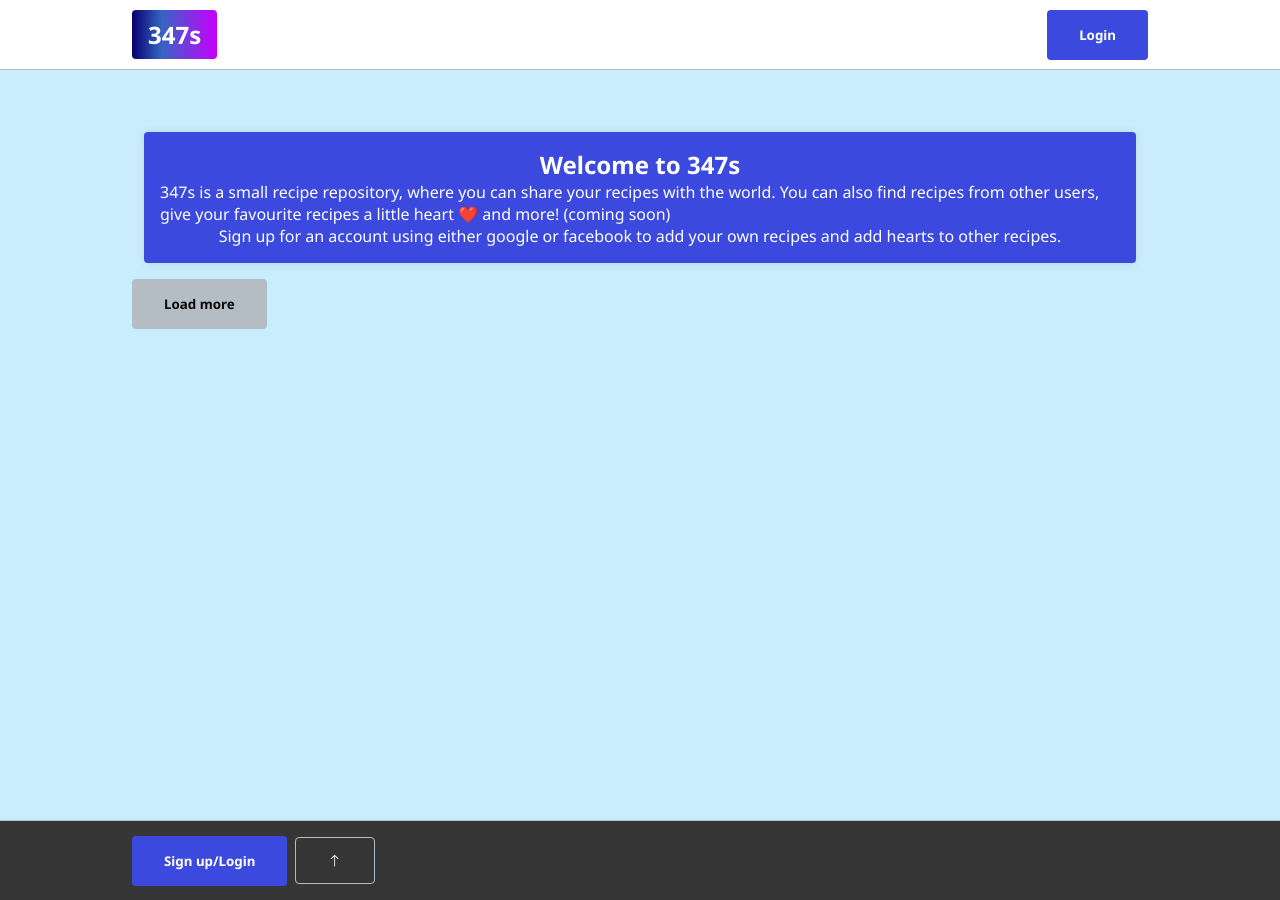
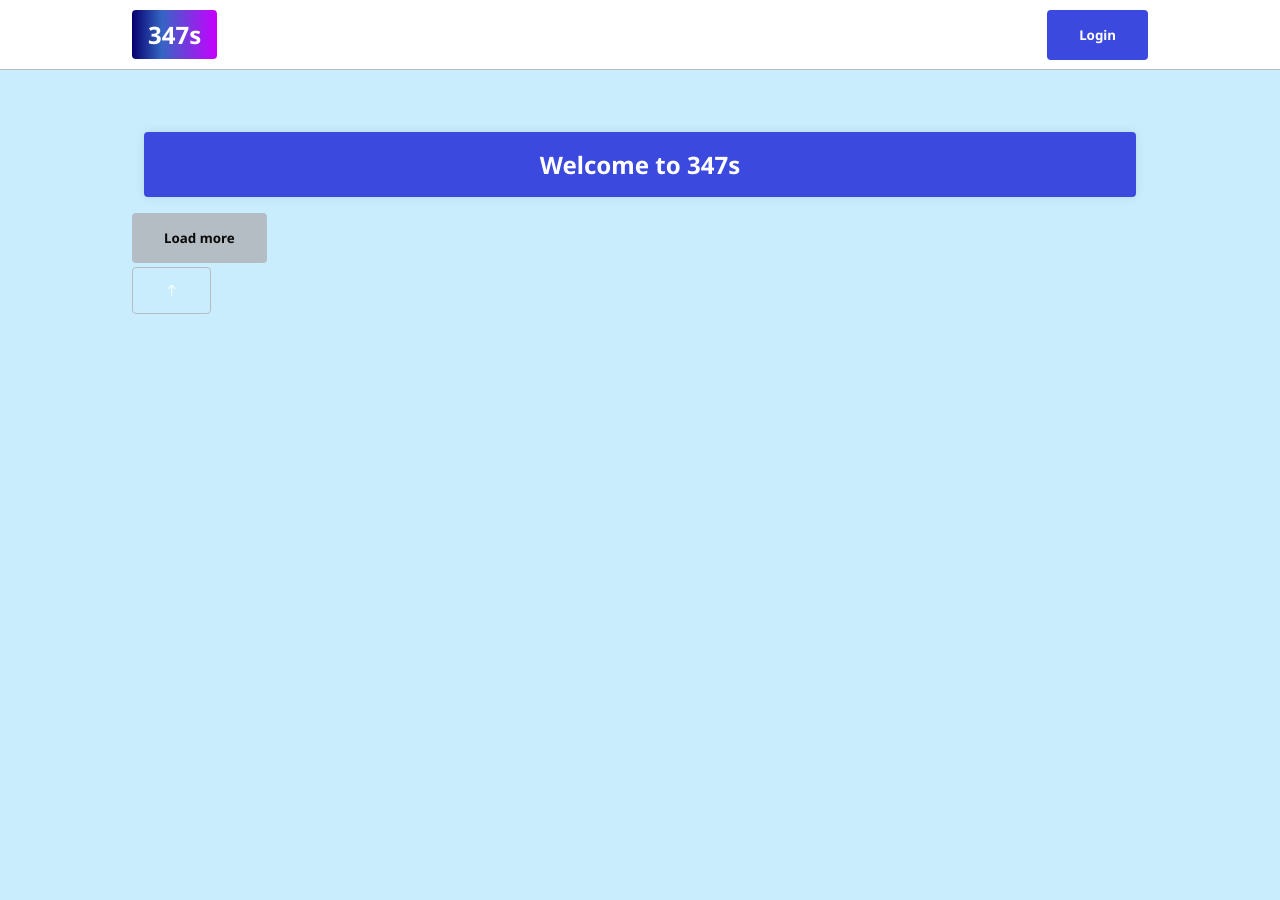
Before and after one commit to Eacaw/347s, a Next.js app: page / in a window 1280 px wide. Built offline with nearby package versions, Linux system fonts and the light colour scheme; no server answers; the database is empty.

Commit message:
Remove Footer for now

```diff
--- a/components/Footer.js
+++ b/components/Footer.js
@@ -9,7 +9,7 @@ export default function Footer() {
   const { user, username } = useContext(UserContext);
 
   return (
-    <nav className="footer">
+    <footer className="footer">
       <ul>
         {/*User has signed in and has a username*/}
         {username && (
@@ -50,6 +50,6 @@ export default function Footer() {
 
         <li></li>
       </ul>
-    </nav>
+    </footer>
   );
 }
--- a/pages/_app.js
+++ b/pages/_app.js
@@ -16,7 +16,7 @@ function MyApp({ Component, pageProps }) {
         <Navbar />
         <Component {...pageProps} />
         <Toaster />
-        <Footer />
+        {/* <Footer /> */}
       </UserContext.Provider>
     </>
   );
--- a/pages/index.js
+++ b/pages/index.js
@@ -15,6 +15,7 @@ import {
 
 import { useState } from "react";
 import Metatags from "../components/Metatags";
+import { BsArrowUp } from "react-icons/bs";
 
 // Max post to query per page
 const LIMIT = 10;
@@ -76,15 +77,6 @@ export default function Home(props) {
 
       <div className="card card-info">
         <h2>Welcome to 347s</h2>
-        <p>
-          347s is a small recipe repository, where you can share your recipes
-          with the world. You can also find recipes from other users, give your
-          favourite recipes a little heart ❤️ and more! (coming soon)
-        </p>
-        <p>
-          Sign up for an account using either google or facebook to add your own
-          recipes and add hearts to other recipes.
-        </p>
       </div>
 
       <PostFeed posts={posts} />
@@ -96,6 +88,9 @@ export default function Home(props) {
       <Loader show={loading} />
 
       {postsEnd && "You have reached the end!"}
+      <button className="btn-transparent" onClick={() => window.scrollTo(0, 0)}>
+        <BsArrowUp />
+      </button>
     </main>
   );
 }
--- a/styles/globals.css
+++ b/styles/globals.css
@@ -24,7 +24,6 @@ body {
 
 main {
   padding: 1rem 10vw;
-  padding-bottom: 5rem;
 }
 
 h1 { font-size: 2rem; }
```
